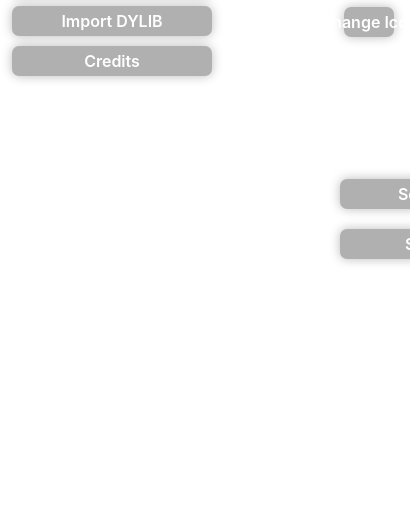
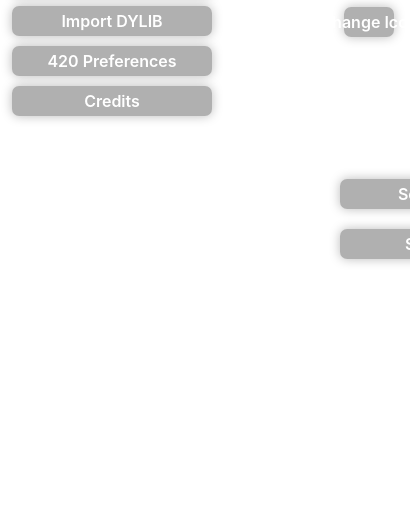
Before and after one commit to JosephShenton/Guava, an Electron app: page www/signing.html in a window 410 px wide. Shown: the part 251-759 px from the top of the page. Drawn offline with nearby package versions, Linux system fonts and the light colour scheme; no server answers.

Commit message:
Update signing.html

```diff
--- a/www/signing.html
+++ b/www/signing.html
@@ -20,7 +20,7 @@
             <button class="button smallButton" onclick="">Import Cert</button>
             <button class="button smallButton" onclick="">Ad Settings</button>
             <button class="button smallButton" onclick="">Import DYLIB</button>
-            <!-- <button class="button smallButton" onclick="window.open('preferences.html');">420 Preferences</button> -->
+            <button class="button smallButton" onclick="window.open('preferences.html');">420 Preferences</button>
             <button class="button smallButton" onclick="window.open('credits.html');">Credits</button>
           </div>
           <div class="column left-second">
```
